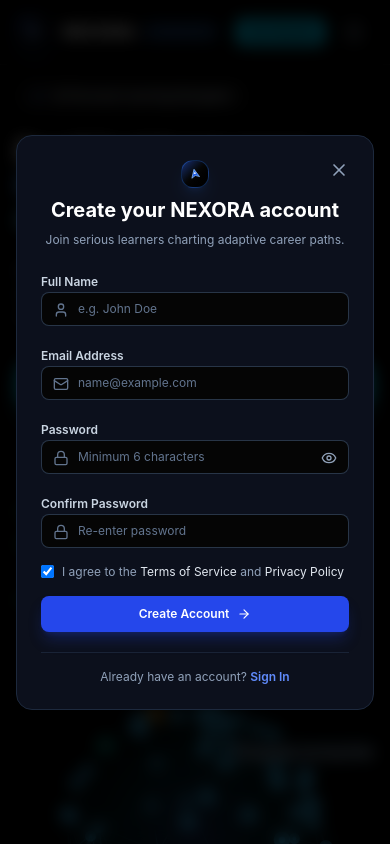
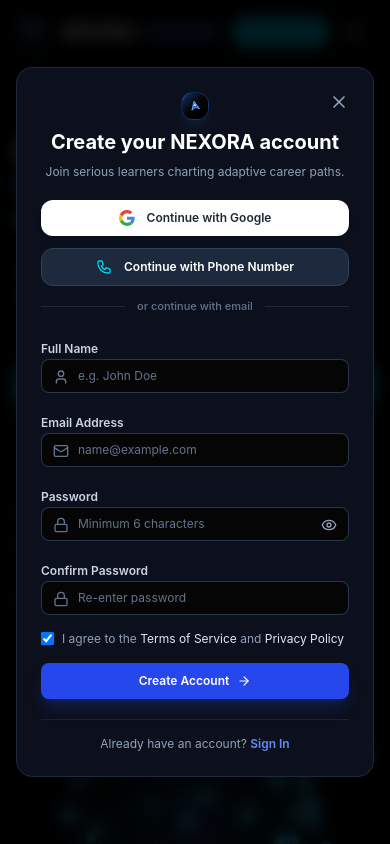
Before and after one commit to Sirivennela310505/NEXORA, a React (Vite) app: page / in a window 390 px wide. Both pictures are taken after a click on the button "Get Started". Shown: the top 844 px of the page. Built offline with nearby package versions, Linux system fonts and the light colour scheme.

Commit message:
feat: add Google and Phone Number sign-in options to AuthModal with OTP flow

```diff
--- a/src/components/auth/AuthModal.tsx
+++ b/src/components/auth/AuthModal.tsx
@@ -32,6 +32,13 @@
   const [errorMsg, setErrorMsg] = useState('');
   const [successNotice, setSuccessNotice] = useState('');
   const [isSubmitting, setIsSubmitting] = useState(false);
+
+  // Phone OTP flow state
+  const [phoneMode, setPhoneMode] = useState<'idle' | 'phone' | 'otp'>('idle');
+  const [phoneNumber, setPhoneNumber] = useState('');
+  const [otpCode, setOtpCode] = useState('');
+  const [generatedOtp, setGeneratedOtp] = useState('');
+  const [phoneName, setPhoneName] = useState('');
 
   // Adjust state during render when initialMode changes
   if (initialMode !== prevInitialMode) {
@@ -158,6 +165,66 @@
     }, 500);
   };
 
+  // ---- Google One-Click Sign In (simulated) ----
+  const handleGoogleSignIn = () => {
+    setErrorMsg('');
+    setIsSubmitting(true);
+    setTimeout(() => {
+      const existing = getRegisteredAccounts();
+      const googleEmail = 'google.user@gmail.com';
+      let account = existing.find(a => a.email === googleEmail);
+      if (!account) {
+        account = {
+          id: `ggl_${Date.now()}`,
+          fullName: 'Google User',
+          email: googleEmail,
+          passwordHash: hashPassword('google-oauth'),
+          createdAt: new Date().toISOString()
+        };
+        saveRegisteredAccounts([...existing, account]);
+      }
+      setIsSubmitting(false);
+      onSuccess(account, false);
+      onClose();
+    }, 600);
+  };
+
+  // ---- Phone OTP Sign In (simulated) ----
+  const handleSendOtp = () => {
+    if (phoneNumber.replace(/\D/g, '').length < 10) {
+      setErrorMsg('Please enter a valid 10-digit phone number.');
+      return;
+    }
+    setErrorMsg('');
+    const otp = Math.floor(100000 + Math.random() * 900000).toString();
+    setGeneratedOtp(otp);
+    setPhoneMode('otp');
+    setSuccessNotice(`OTP sent to ${phoneNumber}. For demo, your OTP is: ${otp}`);
+  };
+
+  const handleVerifyOtp = () => {
+    if (otpCode !== generatedOtp) {
+      setErrorMsg('Invalid OTP. Please try again.');
+      return;
+    }
+    setErrorMsg('');
+    const existing = getRegisteredAccounts();
+    const phoneEmail = `phone_${phoneNumber.replace(/\D/g, '')}@nexora.app`;
+    let account = existing.find(a => a.email === phoneEmail);
+    if (!account) {
+      account = {
+        id: `ph_${Date.now()}`,
+        fullName: phoneName || `User ${phoneNumber.slice(-4)}`,
+        email: phoneEmail,
+        passwordHash: hashPassword(phoneNumber),
+        createdAt: new Date().toISOString()
+      };
+      saveRegisteredAccounts([...existing, account]);
+    }
+    onSuccess(account, !existing.find(a => a.email === phoneEmail));
+    onClose();
+  };
+
   return (
     <div className="fixed inset-0 z-50 flex items-center justify-center p-4 bg-black/80 backdrop-blur-sm animate-fade-in">
       <div className="relative w-full max-w-md bg-[#0c101c] border border-slate-800 rounded-2xl shadow-2xl p-6 sm:p-8 space-y-5">
@@ -186,6 +253,115 @@
             {mode === 'forgot' && 'Enter your verified email to receive a password reset link.'}
           </p>
         </div>
+
+        {/* Social Login Buttons — shown on signup & signin */}
+        {mode !== 'forgot' && phoneMode === 'idle' && (
+          <div className="space-y-3">
+            {/* Google */}
+            <button
+              type="button"
+              onClick={handleGoogleSignIn}
+              disabled={isSubmitting}
+              className="w-full flex items-center justify-center gap-3 py-2.5 px-4 rounded-xl bg-white hover:bg-gray-100 text-gray-800 font-semibold text-xs transition-all shadow-md disabled:opacity-50"
+            >
+              {/* Google SVG icon */}
+              <svg className="w-4 h-4" viewBox="0 0 48 48">
+                <path fill="#EA4335" d="M24 9.5c3.54 0 6.71 1.22 9.21 3.6l6.85-6.85C35.9 2.38 30.47 0 24 0 14.62 0 6.51 5.38 2.56 13.22l7.98 6.19C12.43 13.72 17.74 9.5 24 9.5z"/>
+                <path fill="#4285F4" d="M46.98 24.55c0-1.57-.15-3.09-.38-4.55H24v9.02h12.94c-.58 2.96-2.26 5.48-4.78 7.18l7.73 6c4.51-4.18 7.09-10.36 7.09-17.65z"/>
+                <path fill="#FBBC05" d="M10.53 28.59c-.48-1.45-.76-2.99-.76-4.59s.27-3.14.76-4.59l-7.98-6.19C.92 16.46 0 20.12 0 24c0 3.88.92 7.54 2.56 10.78l7.97-6.19z"/>
+                <path fill="#34A853" d="M24 48c6.48 0 11.93-2.13 15.89-5.81l-7.73-6c-2.15 1.45-4.92 2.3-8.16 2.3-6.26 0-11.57-4.22-13.47-9.91l-7.98 6.19C6.51 42.62 14.62 48 24 48z"/>
+              </svg>
+              Continue with Google
+            </button>
+
+            {/* Phone Number */}
+            <button
+              type="button"
+              onClick={() => { setPhoneMode('phone'); setErrorMsg(''); setSuccessNotice(''); }}
+              className="w-full flex items-center justify-center gap-3 py-2.5 px-4 rounded-xl bg-slate-800 hover:bg-slate-700 border border-slate-700 text-white font-semibold text-xs transition-all"
+            >
+              <svg className="w-4 h-4 text-cyan-400" fill="none" viewBox="0 0 24 24" stroke="currentColor" strokeWidth={2}>
+                <path strokeLinecap="round" strokeLinejoin="round" d="M3 5a2 2 0 012-2h3.28a1 1 0 01.948.684l1.498 4.493a1 1 0 01-.502 1.21l-2.257 1.13a11.042 11.042 0 005.516 5.516l1.13-2.257a1 1 0 011.21-.502l4.493 1.498a1 1 0 01.684.949V19a2 2 0 01-2 2h-1C9.716 21 3 14.284 3 7V5z" />
+              </svg>
+              Continue with Phone Number
+            </button>
+
+            {/* Divider */}
+            <div className="flex items-center gap-3">
+              <div className="flex-1 h-px bg-slate-800" />
+              <span className="text-[11px] text-slate-500 font-medium">or continue with email</span>
+              <div className="flex-1 h-px bg-slate-800" />
+            </div>
+          </div>
+        )}
+
+        {/* Phone OTP UI */}
+        {(phoneMode === 'phone' || phoneMode === 'otp') && mode !== 'forgot' && (
+          <div className="space-y-4">
+            {phoneMode === 'phone' ? (
+              <>
+                <div className="space-y-1">
+                  <label className="text-xs font-semibold text-slate-300">Your Name</label>
+                  <input
+                    type="text"
+                    placeholder="Full name"
+                    value={phoneName}
+                    onChange={e => setPhoneName(e.target.value)}
+                    className="w-full px-3 py-2 text-xs bg-slate-900 border border-slate-700 rounded-lg text-white placeholder-slate-500 focus:outline-none focus:border-brand-500"
+                  />
+                </div>
+                <div className="space-y-1">
+                  <label className="text-xs font-semibold text-slate-300">Phone Number</label>
+                  <div className="flex gap-2">
+                    <span className="px-3 py-2 bg-slate-800 border border-slate-700 rounded-lg text-xs text-slate-300">+91</span>
+                    <input
+                      type="tel"
+                      placeholder="10-digit number"
+                      value={phoneNumber}
+                      onChange={e => setPhoneNumber(e.target.value)}
+                      className="flex-1 px-3 py-2 text-xs bg-slate-900 border border-slate-700 rounded-lg text-white placeholder-slate-500 focus:outline-none focus:border-brand-500"
+                    />
+                  </div>
+                </div>
+                <button
+                  type="button"
+                  onClick={handleSendOtp}
+                  className="w-full py-2.5 bg-cyan-600 hover:bg-cyan-500 text-white font-semibold text-xs rounded-lg transition-all"
+                >
+                  Send OTP
+                </button>
+              </>
+            ) : (
+              <>
+                <div className="space-y-1">
+                  <label className="text-xs font-semibold text-slate-300">Enter 6-digit OTP</label>
+                  <input
+                    type="text"
+                    maxLength={6}
+                    placeholder="______"
+                    value={otpCode}
+                    onChange={e => setOtpCode(e.target.value)}
+                    className="w-full text-center tracking-[0.5em] px-3 py-2.5 text-sm bg-slate-900 border border-slate-700 rounded-lg text-white placeholder-slate-500 focus:outline-none focus:border-cyan-500 font-mono"
+                  />
+                </div>
+                <button
+                  type="button"
+                  onClick={handleVerifyOtp}
+                  className="w-full py-2.5 bg-cyan-600 hover:bg-cyan-500 text-white font-semibold text-xs rounded-lg transition-all"
+                >
+                  Verify & Sign In
+                </button>
+              </>
+            )}
+            <button
+              type="button"
+              onClick={() => { setPhoneMode('idle'); setErrorMsg(''); setSuccessNotice(''); setOtpCode(''); setPhoneNumber(''); }}
+              className="w-full text-xs text-slate-400 hover:text-white text-center"
+            >
+              ← Back to email sign in
+            </button>
+          </div>
+        )}
 
         {/* Success Alert */}
         {successNotice && (
```
